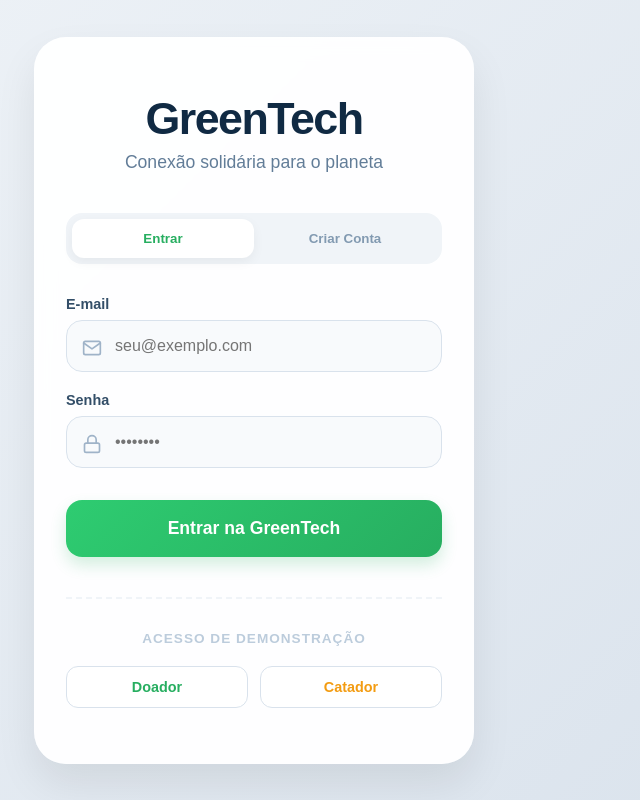
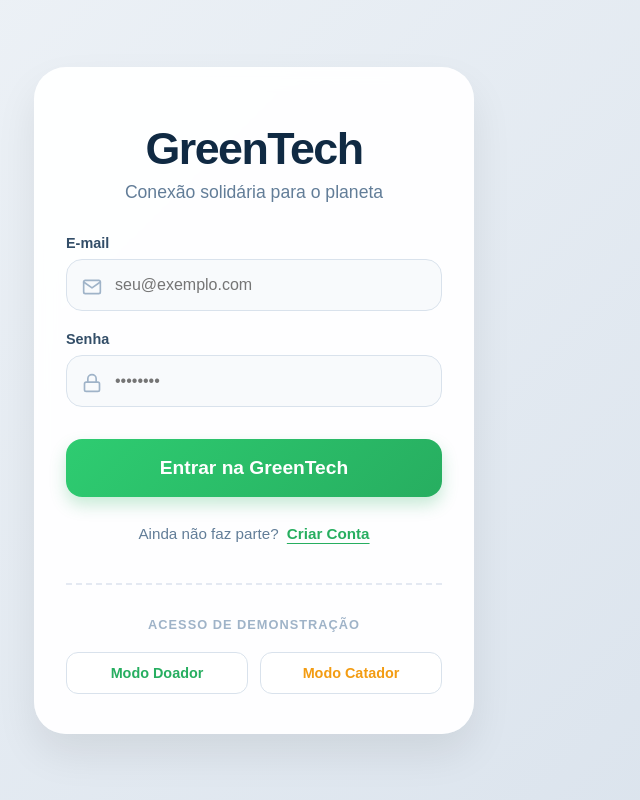
Before and after one commit to LeonardoGarbuio/greentech, a React (Vite) app: page / in a window 1280 px wide. Shown: the whole page, without its empty margins (386-1026 px from the left). Built offline with nearby package versions, Linux system fonts and the light colour scheme; what @capacitor/core would draw is missing.

Commit message:
style: move register toggle below main action button in login

```diff
--- a/src/components/Login.jsx
+++ b/src/components/Login.jsx
@@ -1,5 +1,6 @@
 import React, { useState } from 'react';
 import { api } from '../services/api';
+
 const Login = ({ onLogin }) => {
     const [isRegisterMode, setIsRegisterMode] = useState(false);
     const [name, setName] = useState('');
@@ -55,14 +56,14 @@ const Login = ({ onLogin }) => {
         }}>
             <div style={{
                 background: 'rgba(255, 255, 255, 0.95)',
-                padding: '56px 32px',
+                padding: '56px 32px 40px 32px',
                 borderRadius: '32px',
                 boxShadow: '0 20px 40px rgba(0,0,0,0.08)',
                 width: '100%',
                 maxWidth: '440px',
                 backdropFilter: 'blur(10px)'
             }}>
-                <div style={{ textAlign: 'center', marginBottom: '40px' }}>
+                <div style={{ textAlign: 'center', marginBottom: '32px' }}>
                     <h1 style={{
                         color: '#102a43',
                         fontSize: '2.8rem',
@@ -73,41 +74,6 @@ const Login = ({ onLogin }) => {
                     <p style={{ color: '#627d98', fontWeight: '500', fontSize: '1.1rem' }}>Conexão solidária para o planeta</p>
                 </div>
 
-                {/* Modern Pill Tabs */}
-                <div style={{
-                    display: 'flex',
-                    marginBottom: '32px',
-                    borderRadius: '16px',
-                    background: '#f0f4f8',
-                    padding: '6px',
-                    position: 'relative'
-                }}>
-                    <button
-                        onClick={() => { setIsRegisterMode(false); setError(''); }}
-                        style={{
-                            flex: 1, padding: '12px', border: 'none', borderRadius: '12px',
-                            background: !isRegisterMode ? 'white' : 'transparent',
-                            boxShadow: !isRegisterMode ? '0 4px 12px rgba(0,0,0,0.05)' : 'none',
-                            color: !isRegisterMode ? '#27ae60' : '#829ab1',
-                            fontWeight: '700', cursor: 'pointer', transition: 'all 0.4s cubic-bezier(0.175, 0.885, 0.32, 1.275)'
-                        }}
-                    >
-                        Entrar
-                    </button>
-                    <button
-                        onClick={() => { setIsRegisterMode(true); setError(''); }}
-                        style={{
-                            flex: 1, padding: '12px', border: 'none', borderRadius: '12px',
-                            background: isRegisterMode ? 'white' : 'transparent',
-                            boxShadow: isRegisterMode ? '0 4px 12px rgba(0,0,0,0.05)' : 'none',
-                            color: isRegisterMode ? '#27ae60' : '#829ab1',
-                            fontWeight: '700', cursor: 'pointer', transition: 'all 0.4s cubic-bezier(0.175, 0.885, 0.32, 1.275)'
-                        }}
-                    >
-                        Criar Conta
-                    </button>
-                </div>
-
                 {error && <div style={{
                     color: '#cb2b1d', textAlign: 'center', marginBottom: '24px',
                     fontWeight: '600', fontSize: '0.9rem', padding: '12px',
@@ -116,7 +82,7 @@ const Login = ({ onLogin }) => {
 
                 <form onSubmit={handleSubmit} style={{ display: 'flex', flexDirection: 'column', gap: '20px' }}>
                     {isRegisterMode && (
-                        <div style={{ position: 'relative' }}>
+                        <div style={{ position: 'relative', animation: 'fadeIn 0.3s ease-in-out' }}>
                             <label style={{ display: 'block', marginBottom: '8px', color: '#334e68', fontWeight: '700', fontSize: '0.9rem' }}>Nome Completo</label>
                             <input
                                 type="text"
@@ -126,7 +92,7 @@ const Login = ({ onLogin }) => {
                                 style={{
                                     width: '100%', padding: '16px 16px 16px 48px', borderRadius: '16px',
                                     border: '1px solid #d9e2ec', outline: 'none', fontSize: '1rem',
-                                    background: '#f8fafc', transition: 'border-color 0.2s'
+                                    background: '#f8fafc', transition: 'border-color 0.2s', boxSizing: 'border-box'
                                 }}
                                 placeholder="Como quer ser chamado?"
                             />
@@ -146,7 +112,7 @@ const Login = ({ onLogin }) => {
                             style={{
                                 width: '100%', padding: '16px 16px 16px 48px', borderRadius: '16px',
                                 border: '1px solid #d9e2ec', outline: 'none', fontSize: '1rem',
-                                background: '#f8fafc'
+                                background: '#f8fafc', boxSizing: 'border-box'
                             }}
                             placeholder="seu@exemplo.com"
                         />
@@ -165,7 +131,7 @@ const Login = ({ onLogin }) => {
                             style={{
                                 width: '100%', padding: '16px 16px 16px 48px', borderRadius: '16px',
                                 border: '1px solid #d9e2ec', outline: 'none', fontSize: '1rem',
-                                background: '#f8fafc'
+                                background: '#f8fafc', boxSizing: 'border-box'
                             }}
                             placeholder="••••••••"
                         />
@@ -175,7 +141,7 @@ const Login = ({ onLogin }) => {
                     </div>
 
                     {isRegisterMode && (
-                        <div>
+                        <div style={{ animation: 'fadeIn 0.3s ease-in-out' }}>
                             <label style={{ display: 'block', marginBottom: '12px', color: '#334e68', fontWeight: '700', fontSize: '0.9rem' }}>Eu quero ser um...</label>
                             <div style={{ display: 'flex', gap: '12px' }}>
                                 <button
@@ -186,7 +152,8 @@ const Login = ({ onLogin }) => {
                                         background: role === 'producer' ? '#e8f5e9' : 'white',
                                         color: role === 'producer' ? '#1b5e20' : '#627d98',
                                         border: role === 'producer' ? '2px solid #27ae60' : '2px solid #d9e2ec',
-                                        borderRadius: '16px', fontWeight: '700', cursor: 'pointer', transition: 'all 0.2s'
+                                        borderRadius: '16px', fontWeight: '700', cursor: 'pointer', transition: 'all 0.2s',
+                                        boxSizing: 'border-box'
                                     }}
                                 >
                                     🌱 Doador
@@ -199,7 +166,8 @@ const Login = ({ onLogin }) => {
                                         background: role === 'collector' ? '#fff3e0' : 'white',
                                         color: role === 'collector' ? '#e65100' : '#627d98',
                                         border: role === 'collector' ? '2px solid #f39c12' : '2px solid #d9e2ec',
-                                        borderRadius: '16px', fontWeight: '700', cursor: 'pointer', transition: 'all 0.2s'
+                                        borderRadius: '16px', fontWeight: '700', cursor: 'pointer', transition: 'all 0.2s',
+                                        boxSizing: 'border-box'
                                     }}
                                 >
                                     🚛 Catador
@@ -215,18 +183,39 @@ const Login = ({ onLogin }) => {
                         color: 'white',
                         border: 'none',
                         borderRadius: '16px',
-                        fontSize: '1.1rem',
+                        fontSize: '1.2rem',
                         fontWeight: '800',
                         cursor: loading ? 'not-allowed' : 'pointer',
-                        boxShadow: '0 8px 16px rgba(39, 174, 96, 0.2)',
-                        transition: 'all 0.3s'
+                        boxShadow: '0 8px 16px rgba(39, 174, 96, 0.25)',
+                        transition: 'all 0.3s',
+                        width: '100%',
+                        boxSizing: 'border-box'
                     }}>
                         {loading ? 'Processando...' : (isRegisterMode ? 'Criar Minha Conta' : 'Entrar na GreenTech')}
                     </button>
+
+                    {/* Toggle Mode Link (Substituindo as abas anteriores) */}
+                    <div style={{ textAlign: 'center', marginTop: '8px' }}>
+                        <span style={{ color: '#627d98', fontSize: '0.95rem', fontWeight: '500' }}>
+                            {isRegisterMode ? 'Já tem uma conta? ' : 'Ainda não faz parte? '}
+                        </span>
+                        <button
+                            type="button"
+                            onClick={() => { setIsRegisterMode(!isRegisterMode); setError(''); }}
+                            style={{
+                                background: 'transparent', border: 'none',
+                                color: '#27ae60', fontWeight: '800', fontSize: '0.95rem',
+                                cursor: 'pointer', padding: '0 0 0 4px',
+                                textDecoration: 'underline', textUnderlineOffset: '4px'
+                            }}
+                        >
+                            {isRegisterMode ? 'Fazer Login' : 'Criar Conta'}
+                        </button>
+                    </div>
                 </form>
 
-                <div style={{ marginTop: '40px', borderTop: '2px dashed #f0f4f8', paddingTop: '32px' }}>
-                    <p style={{ textAlign: 'center', color: '#bcccdc', marginBottom: '20px', fontSize: '0.85rem', fontWeight: '700', textTransform: 'uppercase', letterSpacing: '1px' }}>Acesso de Demonstração</p>
+                <div style={{ marginTop: '40px', borderTop: '2px dashed #e4e9f2', paddingTop: '32px' }}>
+                    <p style={{ textAlign: 'center', color: '#9fb3c8', marginBottom: '20px', fontSize: '0.8rem', fontWeight: '800', textTransform: 'uppercase', letterSpacing: '1px' }}>Acesso de Demonstração</p>
                     <div style={{ display: 'flex', gap: '12px' }}>
                         <button
                             type="button"
@@ -235,10 +224,10 @@ const Login = ({ onLogin }) => {
                                 flex: 1, padding: '12px', background: 'white',
                                 color: '#27ae60', border: '1px solid #d9e2ec', borderRadius: '12px',
                                 fontWeight: '700', cursor: 'pointer', transition: 'all 0.2s',
-                                fontSize: '0.9rem'
+                                fontSize: '0.9rem', boxSizing: 'border-box'
                             }}
                         >
-                            Doador
+                            Modo Doador
                         </button>
                         <button
                             type="button"
@@ -247,10 +236,10 @@ const Login = ({ onLogin }) => {
                                 flex: 1, padding: '12px', background: 'white',
                                 color: '#f39c12', border: '1px solid #d9e2ec', borderRadius: '12px',
                                 fontWeight: '700', cursor: 'pointer', transition: 'all 0.2s',
-                                fontSize: '0.9rem'
+                                fontSize: '0.9rem', boxSizing: 'border-box'
                             }}
                         >
-                            Catador
+                            Modo Catador
                         </button>
                     </div>
                 </div>
```
